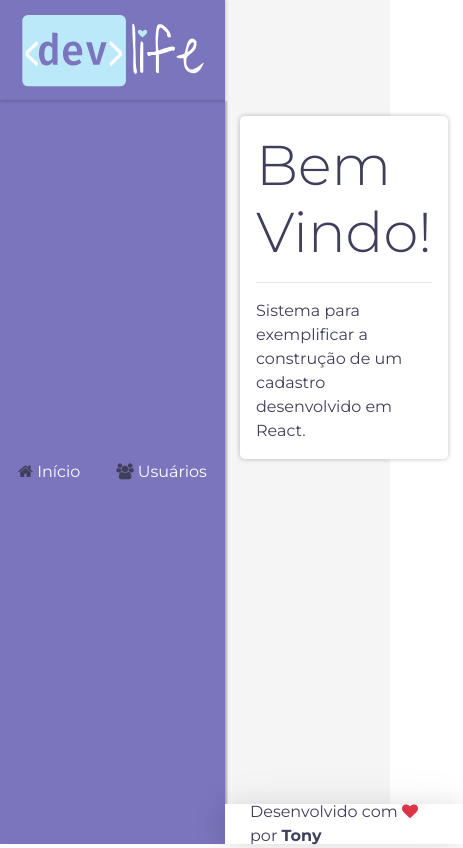
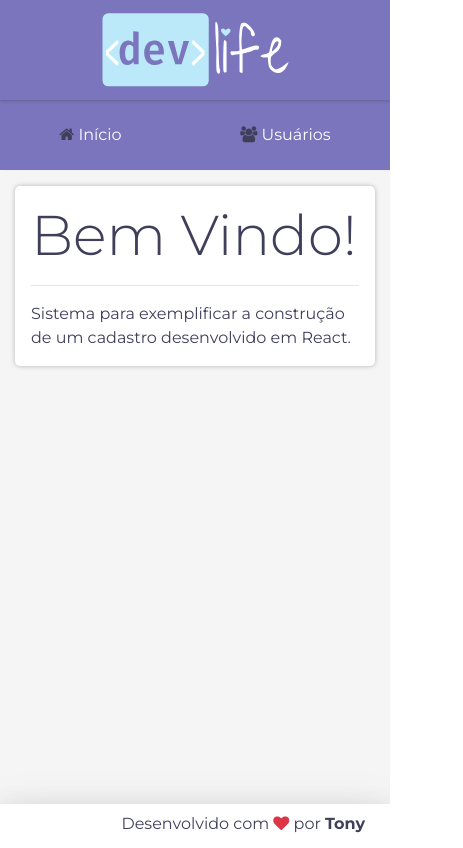
Before and after one commit to TonyDev77/crud-react, a React (Create React App) app: page / in a window 390 px wide. Shown: the whole page, 463 px wide, since content can reach past the window. Built offline with nearby package versions, Linux system fonts and the light colour scheme.

Commit message:
Responsive design implemented

```diff
--- a/src/components/template/logo.css
+++ b/src/components/template/logo.css
@@ -14,7 +14,7 @@
 }
 
 @media(max-width: 576px) {
-    aside.logo img {
-        width: 350px;
+    aside.logo svg {
+        width: 230px;
     }
 }
--- a/src/main/App.css
+++ b/src/main/App.css
@@ -59,3 +59,35 @@
     height: 100vh;
     background-color: #F5F5F5;
 }
+
+@media(max-width: 768px) {
+    .app {
+        grid-template-rows:
+            var(--header-height)
+            var(--menu-top-height)
+            1fr
+            var(--footer-height);
+        grid-template-columns: var(--aside-width) 1fr;
+        grid-template-areas:
+            "logo header"
+            "menu menu"
+            "content content"
+            "footer footer";
+    }
+}
+
+@media(max-width: 576px) {
+    .app {
+        grid-template-rows:
+            var(--logo-height)
+            var(--menu-top-height)
+            1fr
+            var(--footer-height);
+        grid-template-columns: 1fr;
+        grid-template-areas:
+            "logo"
+            "menu"
+            "content"
+            "footer";
+    }
+}
```
Also changed, not shown: src/components/user/UserCrud.jsx (indentation only).
